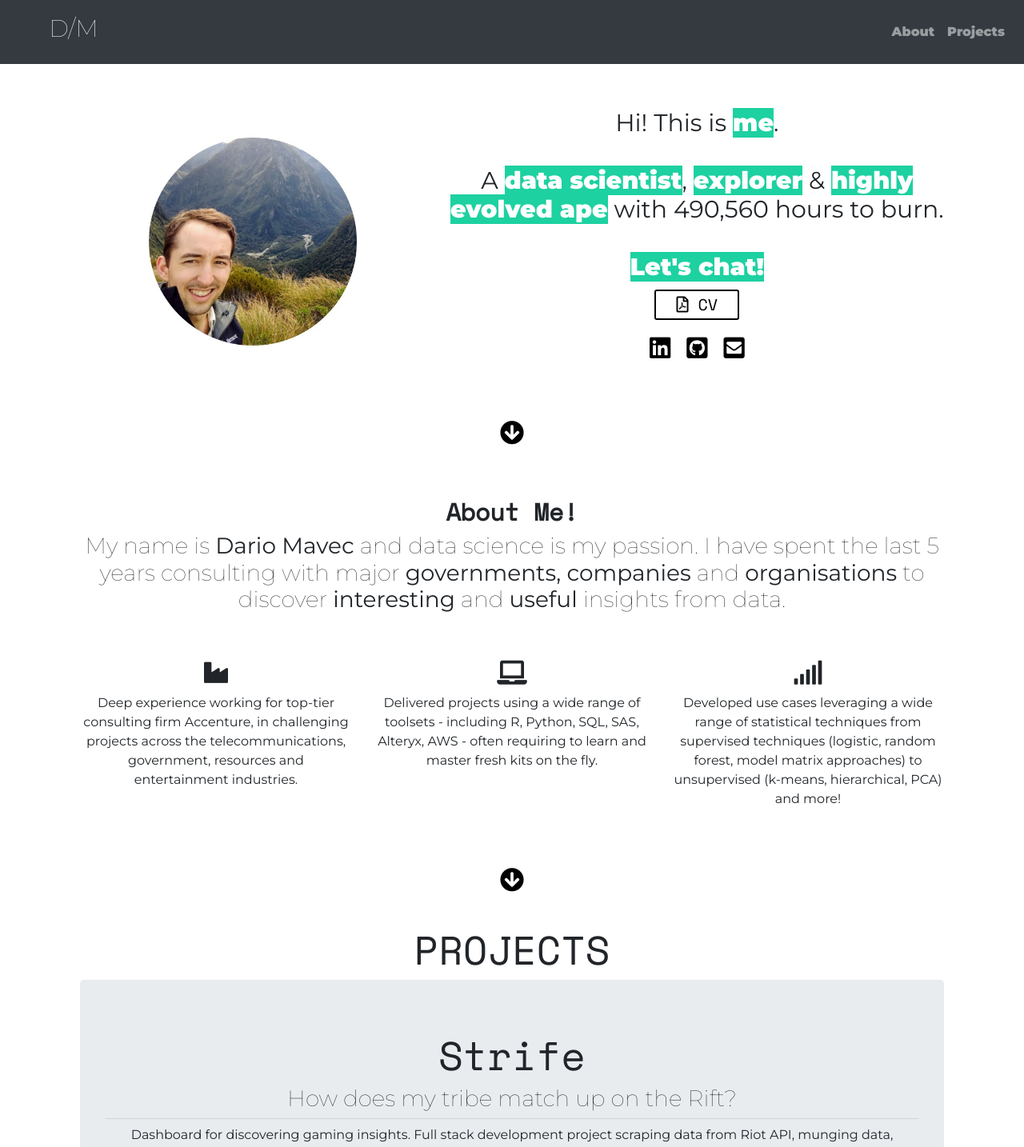
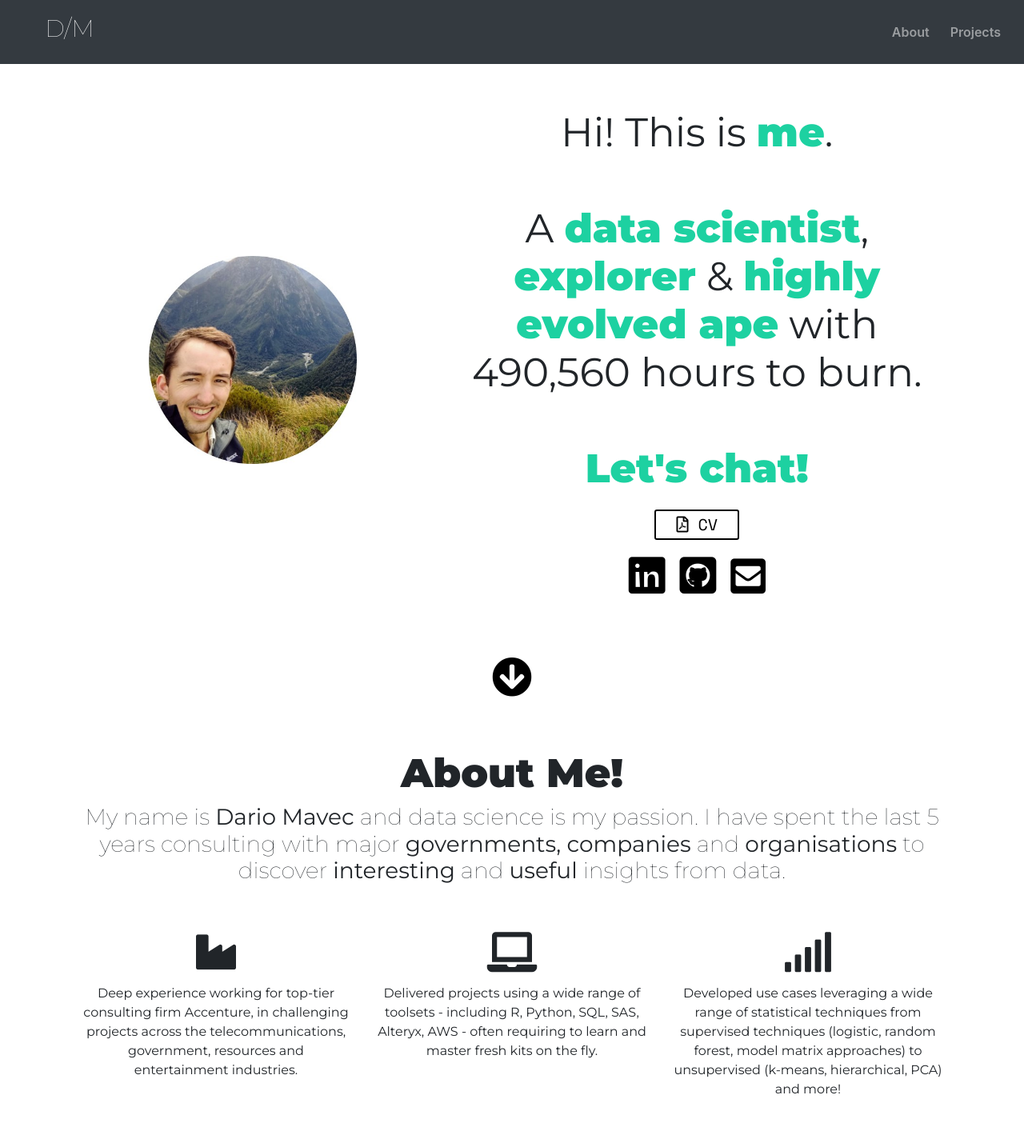
Before and after one commit to dariomavec/react-site, a React (Create React App) app: page / in a window 1280 px wide. Shown: the top 1434 px of the page at 80% size. Built offline with nearby package versions, Linux system fonts and the light colour scheme.

Commit message:
Updated CSS formats into more consistent h1/2/3 styles

```diff
--- a/src/App.css
+++ b/src/App.css
@@ -3,16 +3,26 @@
   margin-top: 40px;
 }
 
+a:link, a:visited {
+    color: black;
+	font-weight: 600;
+}
+
+a:hover, a:active {
+    color: red;
+	text-decoration: none;
+}
+
 .App h1 {
-  font-family: "Space Mono";
-  font-size: 30px;
+  font-family: "Montserrat";
+  font-size: 50px;
   font-weight: 900;
 }
 
 .App h2 {
   font-family: "Montserrat", sans-serif;
-  font-size: 20px;
-  font-weight: 100;
+  font-size: 30px;
+  font-weight: 500;
 }
 
 .App h3 {
@@ -99,8 +109,8 @@ p {
 
 .welcome-intro strong {
   font-weight: 900;
-  color: white;
-  background-color: #1dd1a1;
+  color: #1dd1a1;
+  #background-color: #1dd1a1;
 }
 
 .welcome-box {
@@ -112,12 +122,6 @@ p {
 
 }
 
-.Projects h2 {
-  font-size: 50px;
-  font-family: "Space Mono";
-  font-weight: 100;
-}
-
 .Separator {
   background-color: #FFF;
 }
@@ -126,40 +130,43 @@ p {
   background-color: #FFF;
 }
 
-
-.nav-item {
-  font-family: "Montserrat", sans-serif;
-  font-weight: 900;
-  float: right;
-}
-
 .nav-name {
-  padding: 0px 45px;
+  padding: 0px 40px;
   align-items: center;
 }
 
-.nav-name h1{
+.nav-name h1 {
   font-family: "Montserrat";
   font-weight: 100;
+  font-size: 30px;
   padding: 5px 0px;
 }
 
-.nav-link {
-  margin: 0px 0px;
-  -webkit-transition-duration: 0.4s;
-  transition-duration: 0.4s;
+.nav-item {
+  align-items: center;
+  margin: 0px 5px;
 }
 
-.nav-link:hover:not(.active) {
-  background-color: grey;
+.nav-item h1 {
+  font-family: "Montserrat";
+  font-weight: 900;
+  font-size: 18px;
 }
+
+/* .nav-link { */
+  /* margin: 0px 5px; */
+  /* -webkit-transition-duration: 0.4s; */
+  /* transition-duration: 0.4s; */
+/* } */
+
+/* .nav-link:hover:not(.active) { */
+  /* background-color: grey; */
+/* } */
 
 .Footer {
   background: #f5f6fa;
   color: black;
 }
-
-
 
 .Footer .i-hov:hover {
   color: #1dd1a1;
```
